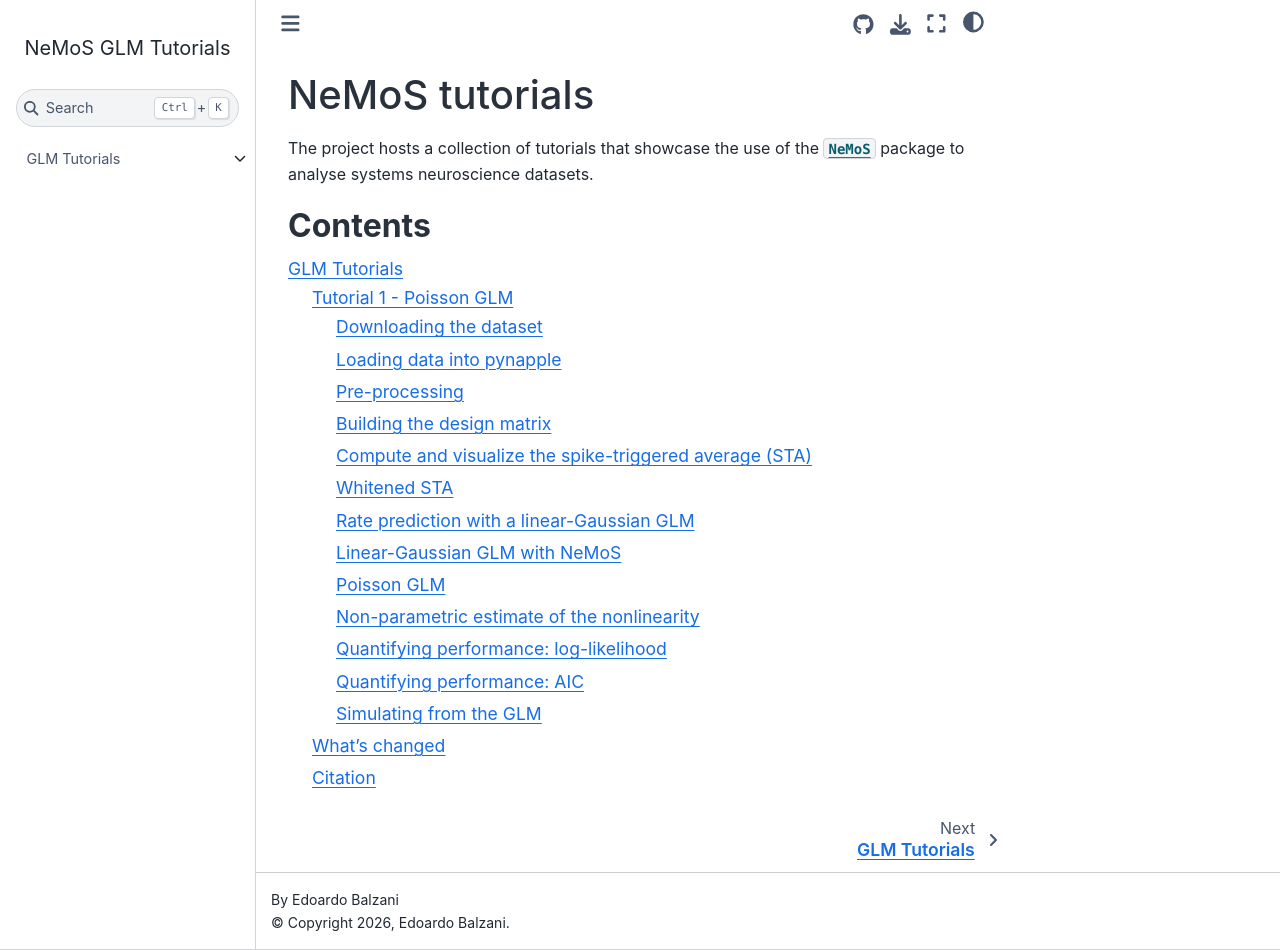
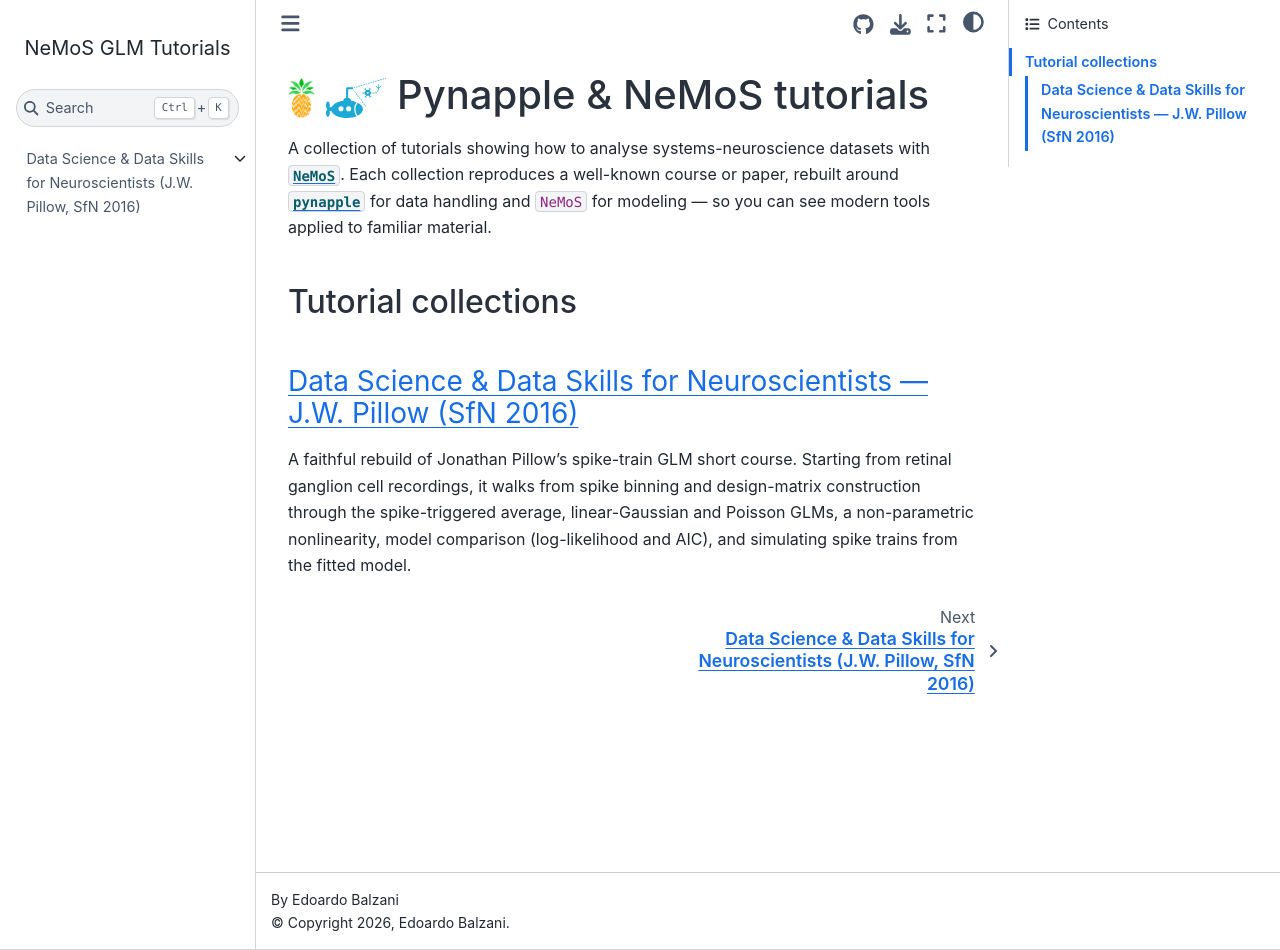
Before and after one commit to BalzaniEdoardo/nemos_glm_tutorials, a Sphinx documentation site: the page built from docs/index.md, in a window 1280 px wide and 950 px high. Built offline with Sphinx 7.4.7 and the Sphinx Book theme 1.1.4, drawn with Linux system fonts in a browser that asks for light colours.

Commit message:
improve site

````diff
--- a/docs/conf.py
+++ b/docs/conf.py
@@ -16,6 +16,7 @@ extensions = [
     "sphinx.ext.intersphinx",
     "sphinx.ext.mathjax",
     "sphinx_copybutton",
+    "sphinx_togglebutton",      # collapsible admonitions (`:class: dropdown`)
 ]
 
 # Treat .md files as MyST notebooks (executed via myst-nb).
--- a/docs/index.md
+++ b/docs/index.md
@@ -1,12 +1,15 @@
-# NeMoS tutorials
+# <img src="_static/pynapple_icon.png" alt="" height="40" style="vertical-align: middle;"> <img src="_static/NeMoS_Icon_CMYK_Full.svg" alt="" height="40" style="vertical-align: middle;"> Pynapple & NeMoS tutorials
 
-The project hosts a collection of tutorials that showcase the use of the [`NeMoS`](https://nemos.readthedocs.io/en/latest/index.html) package to analyse systems neuroscience datasets.
+A collection of tutorials showing how to analyse systems-neuroscience datasets with [`NeMoS`](https://nemos.readthedocs.io/en/latest/index.html). Each collection reproduces a well-known course or paper, rebuilt around [`pynapple`](https://pynapple.org/) for data handling and `NeMoS` for modeling — so you can see modern tools applied to familiar material.
 
-<h2 style="font-size: 2em; font-weight: bold; margin-top: 20px; margin-bottom: 10px;">Contents</h2>
+## Tutorial collections
 
+### [Data Science & Data Skills for Neuroscientists — J.W. Pillow (SfN 2016)](tutorials/Sfn-2016-tutorial-GLMs/index.md)
+
+A faithful rebuild of Jonathan Pillow's spike-train GLM short course. Starting from retinal ganglion cell recordings, it walks from spike binning and design-matrix construction through the spike-triggered average, linear-Gaussian and Poisson GLMs, a non-parametric nonlinearity, model comparison (log-likelihood and AIC), and simulating spike trains from the fitted model.
 
 ```{toctree}
-:maxdepth: 3
+:hidden:
 :glob:
 
 tutorials/*/index
--- a/docs/tutorials/Sfn-2016-tutorial-GLMs/index.md
+++ b/docs/tutorials/Sfn-2016-tutorial-GLMs/index.md
@@ -1,11 +1,11 @@
-# GLM Tutorials
+# Data Science & Data Skills for Neuroscientists (J.W. Pillow, SfN 2016)
 
 The material proposed in these tutorials revisits what was presented by [Jonathan Pillow](https://pillowlab.princeton.edu) in a "short course" on [Data Science and Data Skills for Neuroscientists](https://neuronline.sfn.org/scientific-research/data-science-and-data-skills-for-neuroscientists) organized at the SFN 2016 meeting, constructing and fitting models with [`pynapple`](https://pynapple.org/) and [`NeMoS`](https://nemos.readthedocs.io/en/latest/index.html).
 
 The original Matlab implementation and its python translation can be found at the following links:
 
-- Matlab: https://github.com/pillowlab/GLMspiketraintutorial
-- Python:  https://github.com/pillowlab/GLMspiketraintutorial_python
+- Matlab: [https://github.com/pillowlab/GLMspiketraintutorial](https://github.com/pillowlab/GLMspiketraintutorial)
+- Python:  [https://github.com/pillowlab/GLMspiketraintutorial_python](https://github.com/pillowlab/GLMspiketraintutorial_python)
 
 
 <h2 style="font-size: 2em; font-weight: bold; margin-top: 20px; margin-bottom: 10px;">Contents</h2>
--- a/pyproject.toml
+++ b/pyproject.toml
@@ -67,6 +67,7 @@ docs = [
     "myst-nb",                      # Parse + execute MyST-Markdown notebooks
     "sphinx-book-theme",            # HTML theme used in conf.py
     "sphinx-copybutton",            # "copy" button on code blocks
+    "sphinx-togglebutton",          # Collapsible (dropdown) admonitions
     "ipykernel",                    # Kernel used by myst-nb to execute notebooks
     # Runtime deps needed to *execute* the tutorial notebooks at build time
     "pynapple",
````
Also changed, not shown: docs/tutorials/Sfn-2016-tutorial-GLMs/01_poisson_glm.md (+4 -4 lines), docs/_static/NeMoS_Icon_CMYK_Full.svg (added), docs/_static/pynapple_icon.png (added).
